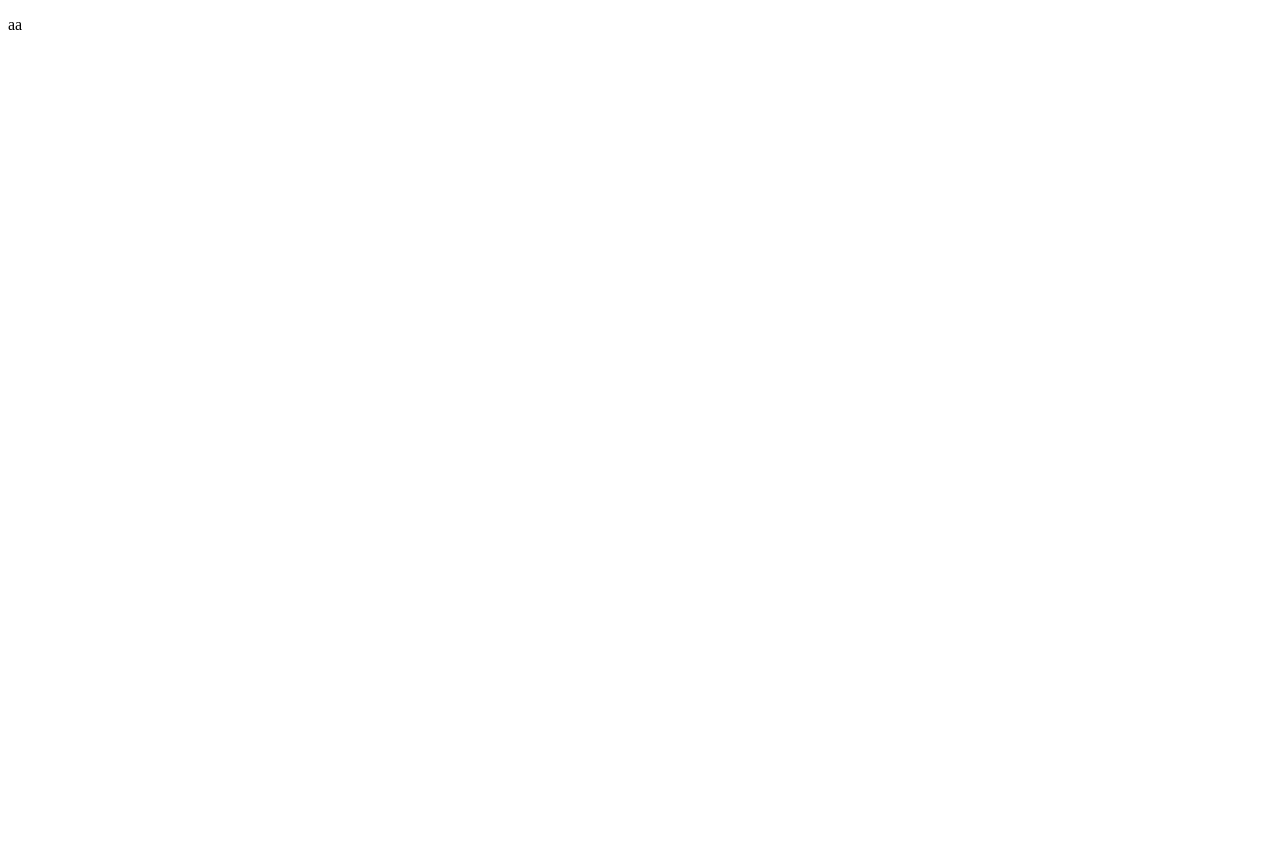
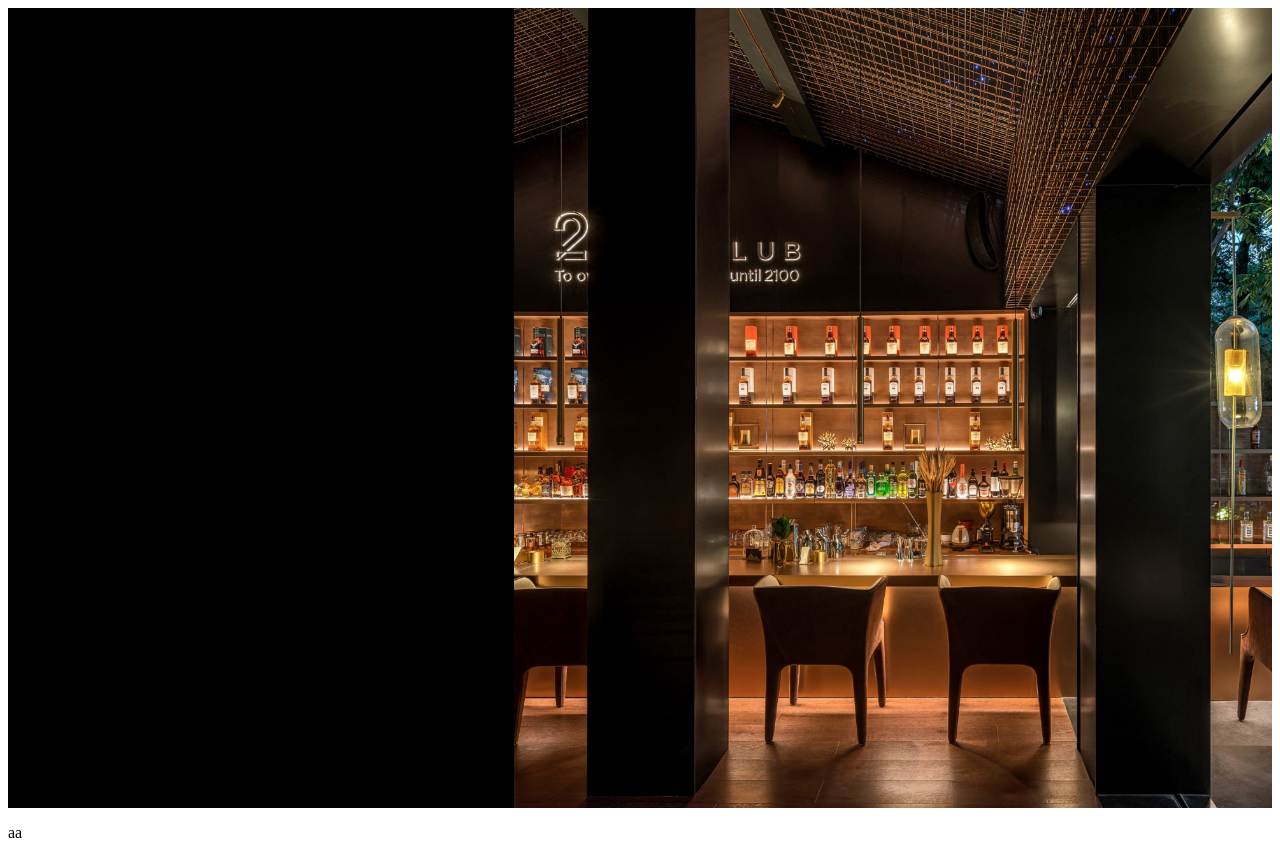
Before and after one commit to AngeloDima/proj-html-vuejs, a Vue app: page / in a window 1280 px wide. Before the commit the page ends 800 px from the top, so only its background shows below. Built offline with nearby package versions, Linux system fonts and the light colour scheme.

Commit message:
header div info + img Dx

```diff
--- a/src/components/header_cli.vue
+++ b/src/components/header_cli.vue
@@ -1,7 +1,8 @@
 <template>
-    <div id="Sfondo">
-
-    </div>
+    <section class="flex">
+        <div class="Sx"></div>
+        <div class="Dx"></div>
+    </section>
 </template>
 
 <script>
@@ -11,5 +12,23 @@
 </script>
 
 <style lang="scss" scoped>
+    .flex{
+        display: flex;
+    }
+
+
+    .Sx{
+        width: 40%;
+        height: 100vh;
+        background-color: rgb(0, 0, 0);
+    }
+
+    .Dx{
+        width: 60%;
+        height: 100vh;
+        background-image: url(img/slider52x.jpg);
+        background-size: cover;
+    }
+
 
 </style>
```
